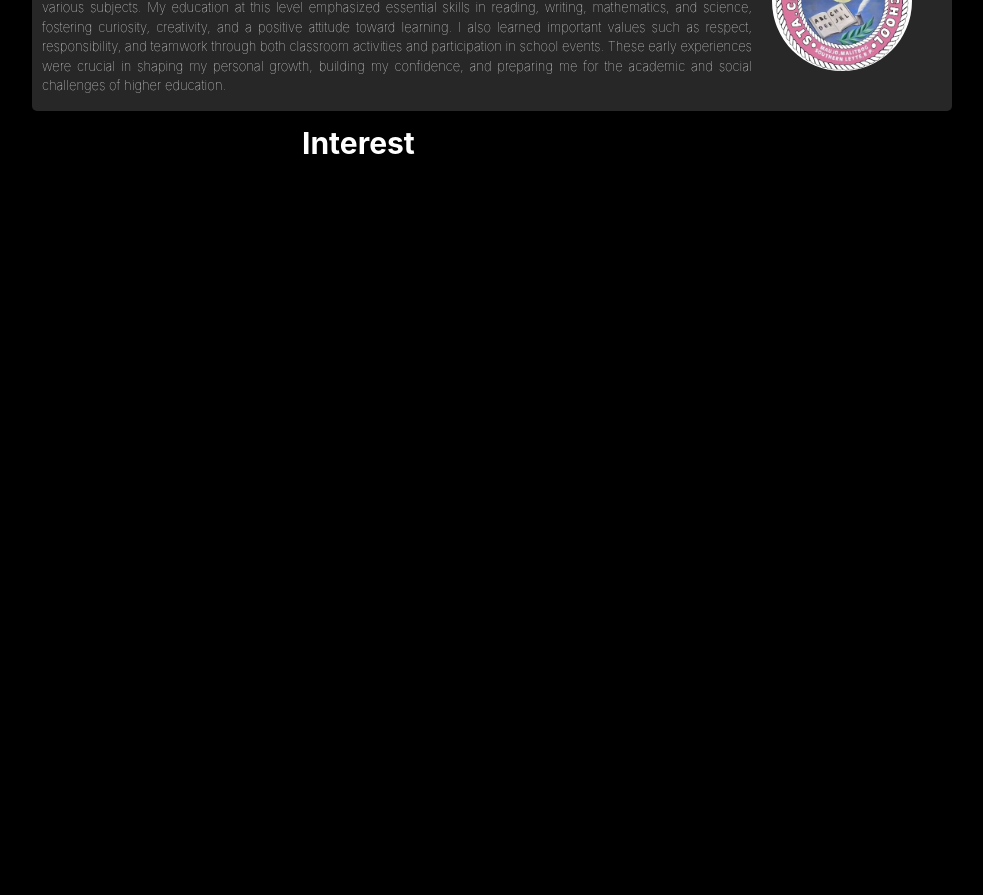
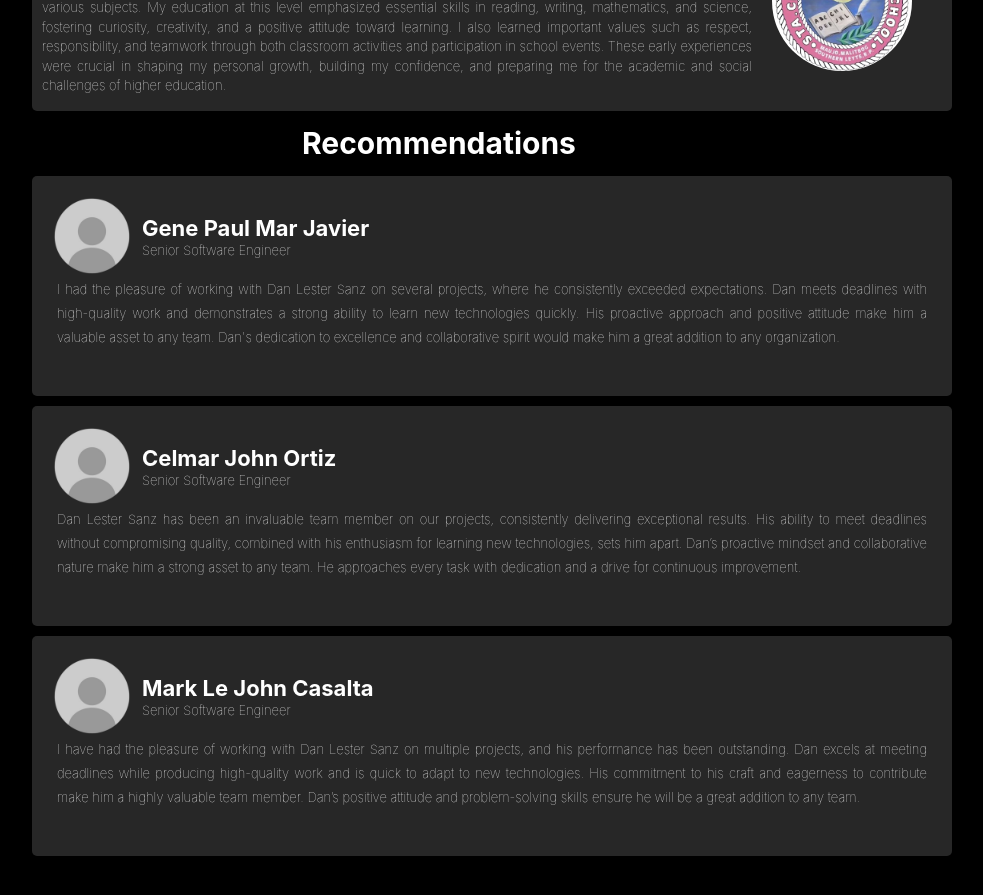
Before and after one commit to dan2xsanz/my-portfolio, a React (Vite) app in the folder my-portfolio-2024/: page /about in a window 1280 px wide. Shown: the part 2520-3415 px from the top of the page, without its empty margins (148-1131 px from the left). Before the commit the page ends 2796 px from the top, so only its background shows below. Built offline with nearby package versions, Linux system fonts and the light colour scheme.

Commit message:
add recommenddations feaature

```diff
--- a/my-portfolio-2024/src/common/education-details/education-details.css
+++ b/my-portfolio-2024/src/common/education-details/education-details.css
@@ -3,7 +3,6 @@
   height: 200px;
   width: 900px;
   display: grid;
-  cursor: pointer;
   border-radius: 5px;
   display: flex;
   position: relative;
@@ -15,6 +14,7 @@
 .title-style-container {
   display: flex;
   flex-direction: column;
+  position: relative;
 }
 
 .image-style {
--- /dev/null
+++ b/my-portfolio-2024/src/common/recommendation-details/index.ts
@@ -0,0 +1 @@
+export * from "./recommendation-details";
--- /dev/null
+++ b/my-portfolio-2024/src/common/recommendation-details/recommendation-details.css
@@ -0,0 +1,45 @@
+.recommendation-details-container-style {
+  padding: 10px;
+  height: 200px;
+  width: 900px;
+  border-radius: 5px;
+  position: relative;
+  overflow: hidden;
+  transition: transform 0.3s ease;
+}
+
+.recommendation-profile-name-style {
+  display: flex;
+  align-items: center;
+}
+
+.recommendation-name-position-style {
+  display: flex;
+  flex-direction: column;
+}
+
+.recommendation-position-style {
+  margin-top: -8px;
+}
+
+.recommendation-description-style {
+  font-weight: 100;
+  text-align: justify;
+  overflow: auto;
+  max-height: 100px;
+  margin: 15px;
+  margin-top: -10px;
+}
+
+.recommendation-description-style::-webkit-scrollbar {
+  display: none;
+}
+
+.recommendation-description-style {
+  -ms-overflow-style: none;
+  scrollbar-width: none;
+}
+
+.recommendation-details-container-style:hover {
+  transform: scale(1.01);
+}
--- /dev/null
+++ b/my-portfolio-2024/src/common/recommendation-details/recommendation-details.tsx
@@ -0,0 +1,47 @@
+import { getCardBackground } from "../../functions";
+import profile from "../../assets/profile.png";
+import { useEffect, useState } from "react";
+import { darkModeStore } from "../../store";
+import { Label, LabelSize } from "../label";
+
+import "./recommendation-details.css";
+
+interface RecommendationDetailsInterface {
+  name: string;
+  profession: string;
+  description: string;
+}
+
+export const RecommendationDetails = (
+  props: RecommendationDetailsInterface
+) => {
+  const { name, profession, description } = props;
+
+  const { mode } = darkModeStore();
+
+  const [cardBackground, setCardBackground] = useState<string>();
+
+  useEffect(() => {
+    getCardBackground(mode, setCardBackground);
+  }, [mode]);
+
+  return (
+    <div
+      className="recommendation-details-container-style"
+      style={{ backgroundColor: cardBackground }}
+    >
+      <div className="recommendation-profile-name-style">
+        <img src={profile} height={100} width={100} />
+        <div className="recommendation-name-position-style">
+          <Label labelSize={LabelSize.LARGE_BOLD} labelText={name} />
+          <div className="recommendation-position-style">
+            <Label labelSize={LabelSize.SMALL} labelText={profession} />
+          </div>
+        </div>
+      </div>
+      <div className="recommendation-description-style">
+        <Label labelSize={LabelSize.SMALL} labelText={description} />
+      </div>
+    </div>
+  );
+};
--- a/my-portfolio-2024/src/common/stack-details/stack-details.css
+++ b/my-portfolio-2024/src/common/stack-details/stack-details.css
@@ -1,4 +1,4 @@
-.stack-details-main-container-style{
+.stack-details-main-container-style {
   width: 100%;
   display: flex;
   margin-top: 20px;
@@ -58,3 +58,7 @@
   -ms-overflow-style: none; /* Hides the scrollbar in Internet Explorer and Edge */
   scrollbar-width: none; /* Hides the scrollbar in Firefox */
 }
+
+.stack-details-container-style:hover {
+  transform: scale(1.01);
+}
--- a/my-portfolio-2024/src/components/about/about.tsx
+++ b/my-portfolio-2024/src/components/about/about.tsx
@@ -1,5 +1,11 @@
-import { EducationDetails, Label, LabelSize, StackDetails } from "../../common";
 import { blinkingStore, selectedStackStore } from "../../store";
+import {
+  RecommendationDetails,
+  EducationDetails,
+  StackDetails,
+  LabelSize,
+  Label,
+} from "../../common";
 
 import typeScript from "../../assets/typescript.png";
 import javaScript from "../../assets/javascript.png";
@@ -282,7 +288,7 @@ export const About = () => {
           imgHght={140}
           imgWdth={155}
           onClick={() => {}}
-          educationClass={"Secondary Educaation- Junior High School"}
+          educationClass={"Secondary Education- Junior High School"}
           titleLabel={"Sta. Cruz National High School"}
           details={`During my time at Sta. Cruz National High School (Junior High), I achieved academic excellence and developed a
             strong foundation across a range of subjects. My education was enriched by diverse learning experiences
@@ -310,7 +316,36 @@ export const About = () => {
         />
       </div>
       <div className="title-header-style">
-        <Label labelSize={LabelSize.DIV_TITLE_BOLD} labelText={"Interest"} />
+        <Label
+          labelSize={LabelSize.DIV_TITLE_BOLD}
+          labelText={"Recommendations"}
+        />
+      </div>
+      <div className="div-details-style">
+        <RecommendationDetails
+          name={"Gene Paul Mar Javier"}
+          profession={"Senior Software Engineer"}
+          description={`I had the pleasure of working with Dan Lester Sanz on several projects, where he consistently exceeded expectations.
+            Dan meets deadlines with high-quality work and demonstrates a strong ability to learn new technologies quickly.
+            His proactive approach and positive attitude make him a valuable asset to any team. Dan's dedication to excellence
+            and collaborative spirit would make him a great addition to any organization.`}
+        />
+        <RecommendationDetails
+          name={"Celmar John Ortiz"}
+          profession={"Senior Software Engineer"}
+          description={`Dan Lester Sanz has been an invaluable team member on our projects, consistently delivering exceptional results.
+            His ability to meet deadlines without compromising quality, combined with his enthusiasm for learning new technologies,
+            sets him apart. Dan’s proactive mindset and collaborative nature make him a strong asset to any team. He approaches every
+            task with dedication and a drive for continuous improvement.`}
+        />
+        <RecommendationDetails
+          name={"Mark Le John Casalta"}
+          profession={"Senior Software Engineer"}
+          description={`I have had the pleasure of working with Dan Lester Sanz on multiple projects, and his performance has been
+            outstanding. Dan excels at meeting deadlines while producing high-quality work and is quick to adapt to new technologies.
+            His commitment to his craft and eagerness to contribute make him a highly valuable team member. Dan’s positive attitude and
+            problem-solving skills ensure he will be a great addition to any team.`}
+        />
       </div>
     </div>
   );
```
Also changed, not shown: my-portfolio-2024/src/common/index.ts (+7 -6 lines), my-portfolio-2024/src/assets/coding.png (added), my-portfolio-2024/src/assets/profile.png (added).
